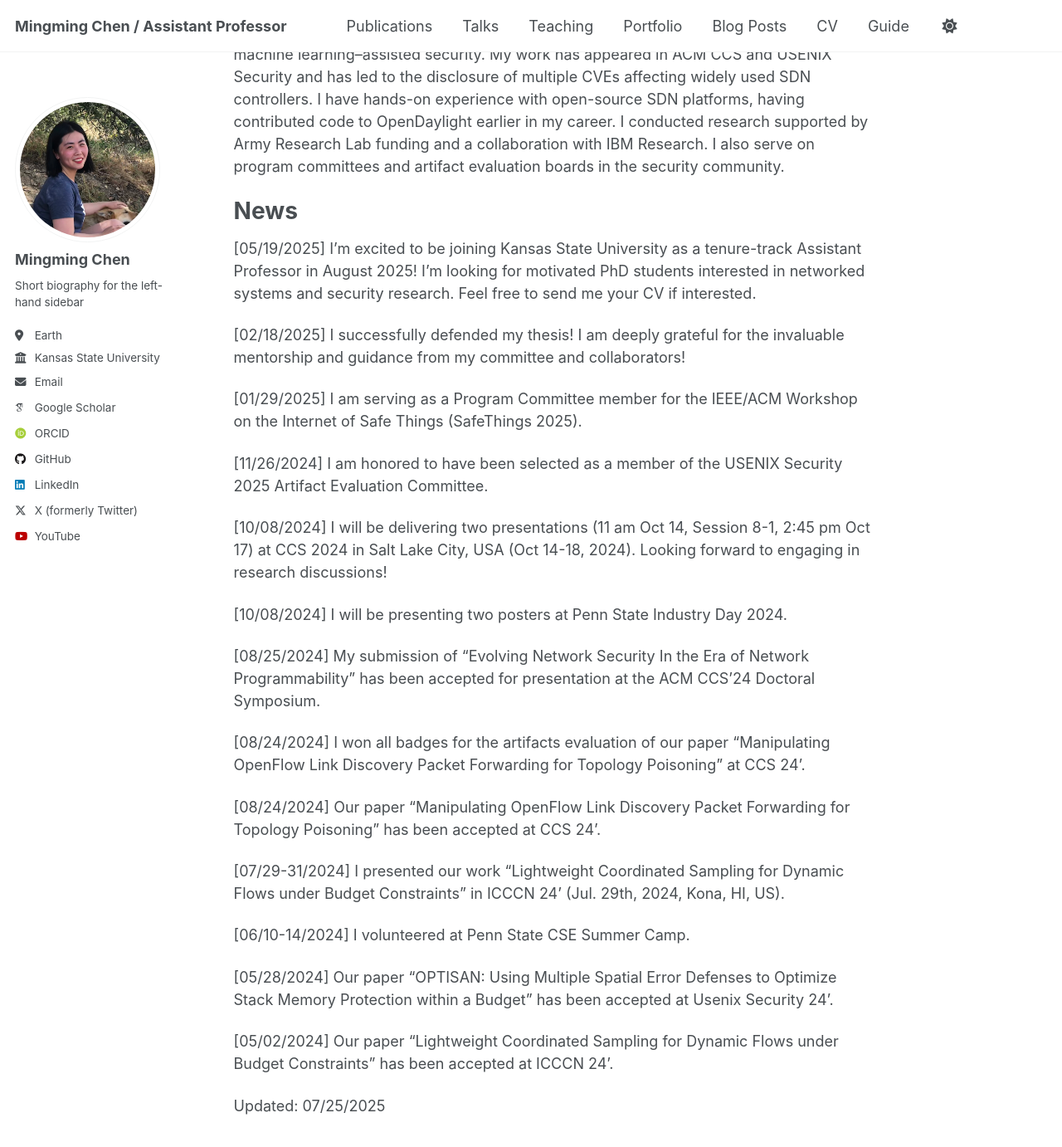
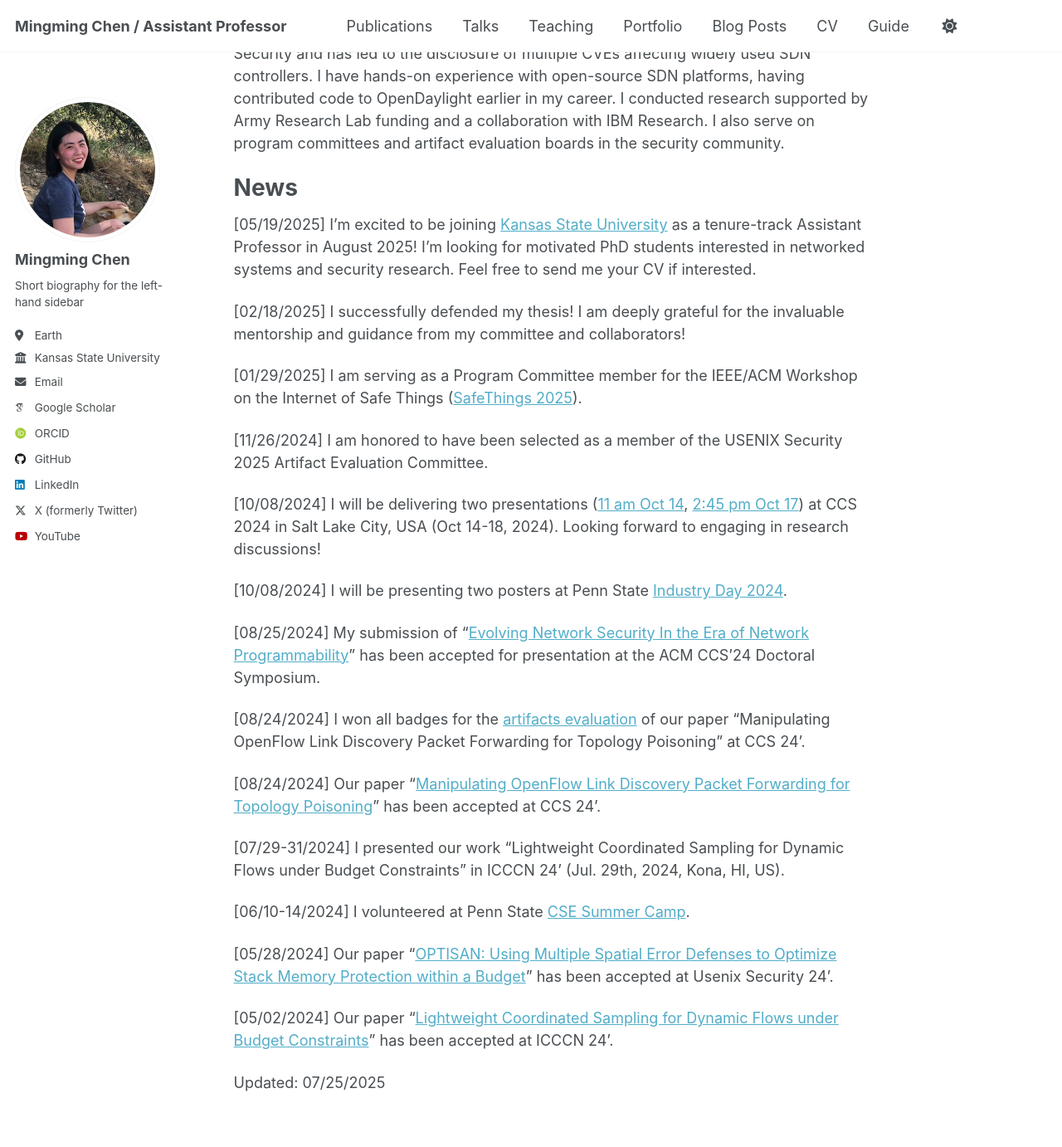
Before and after one commit to mzc796/mzc796.github.io, a Jekyll site: the page built from _pages/about.md, in a window 1280 px wide and 1400 px high, scrolled down 279 px. Shown: the top 1382 px of the window at 83% size. Built offline with Jekyll 4.4.1, drawn with Linux system fonts in a browser that asks for light colours; some web fonts are replaced; a script that is not in the unit is left out; some of the changed text lies outside the part shown.

Commit message:
Update about.md

```diff
--- a/_pages/about.md
+++ b/_pages/about.md
@@ -11,30 +11,31 @@ Welcome to Mingming's webpage! I am an incoming assistant professor in Computer
 
 News
 ======
-[05/19/2025] I’m excited to be joining Kansas State University as a tenure-track Assistant Professor in August 2025! I’m looking for motivated PhD students interested in networked systems and security research. Feel free to send me your CV if interested.
+[05/19/2025] I’m excited to be joining [Kansas State University](https://kcats.k-state.edu/) as a tenure-track Assistant Professor in August 2025! I’m looking for motivated PhD students interested in networked systems and security research. Feel free to send me your CV if interested.
 
 [02/18/2025] I successfully defended my thesis! I am deeply grateful for the invaluable mentorship and guidance from my committee and collaborators!
 
-[01/29/2025] I am serving as a Program Committee member for the IEEE/ACM Workshop on the Internet of Safe Things (SafeThings 2025).
+[01/29/2025] I am serving as a Program Committee member for the IEEE/ACM Workshop on the Internet of Safe Things ([SafeThings 2025](https://safethings25.ieee-security.org)).
 
 [11/26/2024] I am honored to have been selected as a member of the USENIX Security 2025 Artifact Evaluation Committee.
 
-[10/08/2024] I will be delivering two presentations (11 am Oct 14, Session 8-1, 2:45 pm Oct 17) at CCS 2024 in Salt Lake City, USA (Oct 14-18, 2024). Looking forward to engaging in research discussions!
+[10/08/2024] I will be delivering two presentations ([11 am Oct 14](https://www.sigsac.org/ccs/CCS2024/program/doctoral-symposium.html), [2:45 pm Oct 17](https://www.sigsac.org/ccs/CCS2024/program/schedule.html)) at CCS 2024 in Salt Lake City, USA (Oct 14-18, 2024). Looking forward to engaging in research discussions!
 
-[10/08/2024] I will be presenting two posters at Penn State Industry Day 2024.
+[10/08/2024] I will be presenting two posters at Penn State [Industry Day 2024](https://insr.psu.edu/industry-day-2024/).
 
-[08/25/2024] My submission of "Evolving Network Security In the Era of Network Programmability" has been accepted for presentation at the ACM CCS’24 Doctoral Symposium.
+[08/25/2024] My submission of "[Evolving Network Security In the Era of Network Programmability](https://doi.org/10.1145/3658644.3690859
+)" has been accepted for presentation at the ACM CCS’24 Doctoral Symposium.
 
-[08/24/2024] I won all badges for the artifacts evaluation of our paper "Manipulating OpenFlow Link Discovery Packet Forwarding for Topology Poisoning" at CCS 24'.
+[08/24/2024] I won all badges for the [artifacts evaluation](https://zenodo.org/records/13292328) of our paper "Manipulating OpenFlow Link Discovery Packet Forwarding for Topology Poisoning" at CCS 24'.
 
-[08/24/2024] Our paper "Manipulating OpenFlow Link Discovery Packet Forwarding for Topology Poisoning" has been accepted at CCS 24'.
+[08/24/2024] Our paper "[Manipulating OpenFlow Link Discovery Packet Forwarding for Topology Poisoning](https://dl.acm.org/doi/10.1145/3658644.3690345)" has been accepted at CCS 24'.
 
 [07/29-31/2024] I presented our work "Lightweight Coordinated Sampling for Dynamic Flows under Budget Constraints" in ICCCN 24' (Jul. 29th, 2024, Kona, HI, US).
 
-[06/10-14/2024] I volunteered at Penn State CSE Summer Camp.
+[06/10-14/2024] I volunteered at Penn State [CSE Summer Camp](https://sites.psu.edu/csesummercamp2024/).
 
-[05/28/2024] Our paper "OPTISAN: Using Multiple Spatial Error Defenses to Optimize Stack Memory Protection within a Budget" has been accepted at Usenix Security 24'.
+[05/28/2024] Our paper "[OPTISAN: Using Multiple Spatial Error Defenses to Optimize Stack Memory Protection within a Budget](https://www.usenix.org/conference/usenixsecurity24/presentation/george)" has been accepted at Usenix Security 24'.
 
-[05/02/2024] Our paper "Lightweight Coordinated Sampling for Dynamic Flows under Budget Constraints" has been accepted at ICCCN 24'.
+[05/02/2024] Our paper "[Lightweight Coordinated Sampling for Dynamic Flows under Budget Constraints](https://ieeexplore.ieee.org/abstract/document/10637612)" has been accepted at ICCCN 24'.
 
 Updated: 07/25/2025
```
Also changed, not shown: other parts of _pages/about.md (+1 -1 lines).
